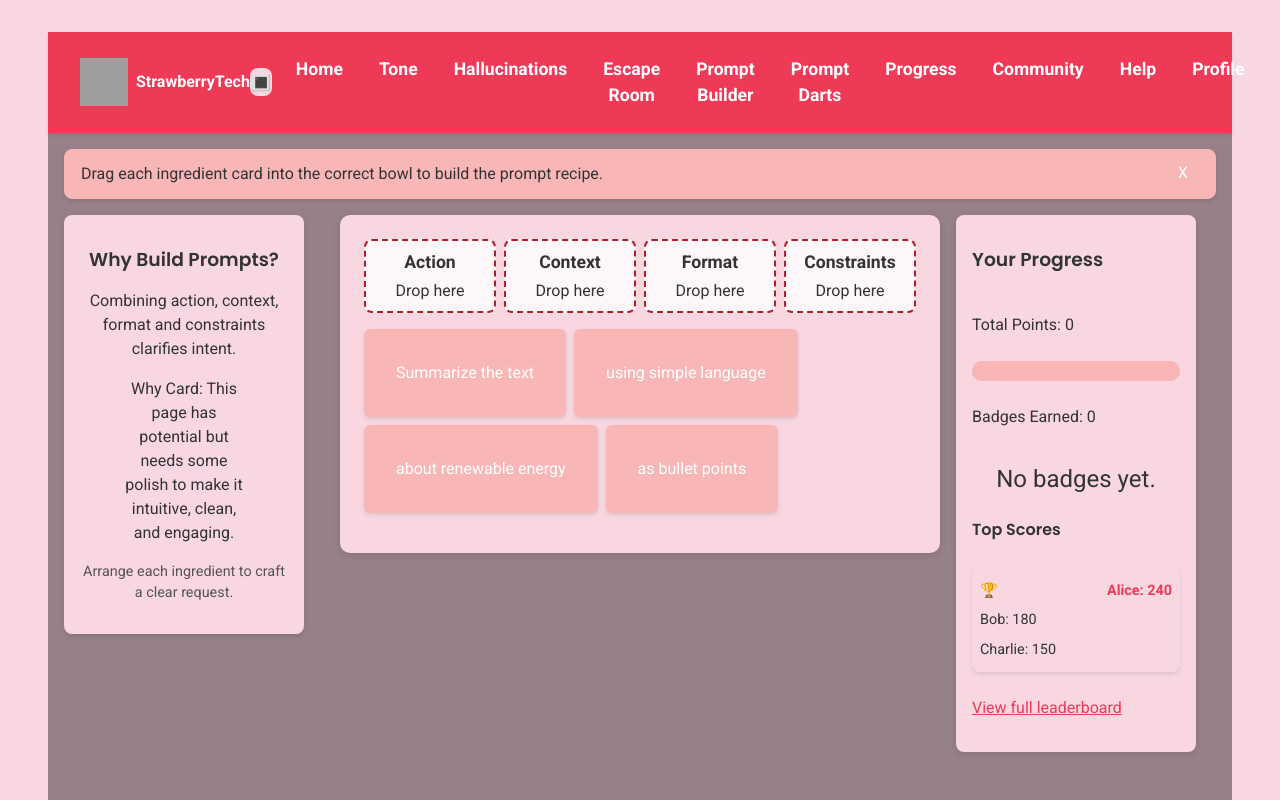
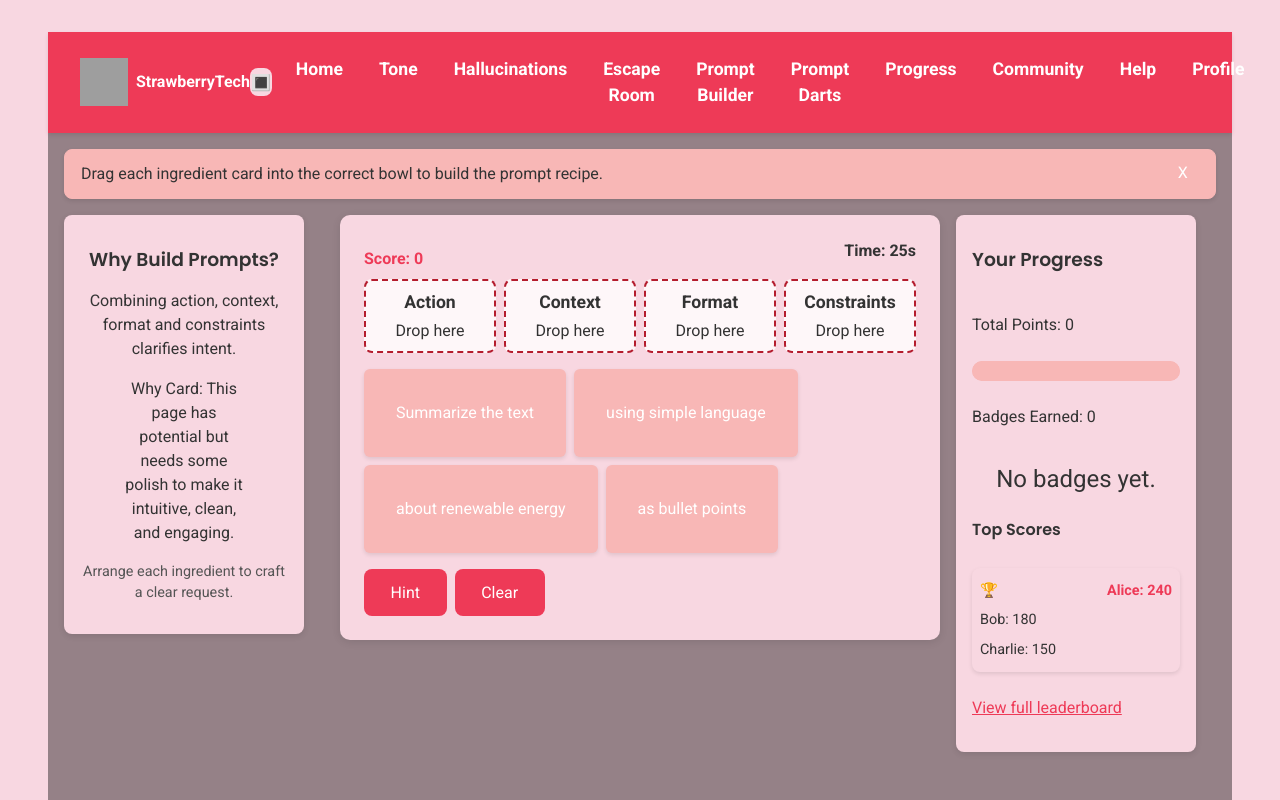
Before and after one commit to unnamedmistress/StrawberryTech, a React (Vite) app in the folder learning-games/: page /games/recipe in a window 1280 px wide. Shown: the top 800 px of the page. Built offline with nearby package versions, Linux system fonts and the light colour scheme; grey boxes are pictures that could not be loaded.

Commit message:
feat: improve prompt builder game

```diff
--- a/learning-games/src/pages/PromptRecipeGame.css
+++ b/learning-games/src/pages/PromptRecipeGame.css
@@ -104,6 +104,29 @@
   border-color: var(--color-brand);
 }
 
+.bowl.correct {
+  border-color: var(--color-accent);
+  background: #e6f7e0;
+}
+
+.bowl.wrong {
+  border-color: var(--color-deep-red);
+  background: #f8d7da;
+}
+
+.bowl.hint {
+  animation: hintGlow 0.8s ease-in-out infinite alternate;
+}
+
+@keyframes hintGlow {
+  from {
+    box-shadow: 0 0 0 0 rgba(238, 58, 87, 0.5);
+  }
+  to {
+    box-shadow: 0 0 10px 4px rgba(238, 58, 87, 0.5);
+  }
+}
+
 .bowl-content {
   margin-top: 0.25rem;
   min-height: 1.2rem;
@@ -134,6 +157,19 @@
 .card:hover {
   background: var(--color-brand);
   box-shadow: 0 4px 6px rgba(0,0,0,0.15);
+}
+
+.status-bar {
+  display: flex;
+  justify-content: space-between;
+  margin-bottom: 0.5rem;
+  font-weight: bold;
+}
+
+.game-actions {
+  margin-top: 0.5rem;
+  display: flex;
+  gap: 0.5rem;
 }
 
 .bowls {
--- a/learning-games/src/pages/PromptRecipeGame.tsx
+++ b/learning-games/src/pages/PromptRecipeGame.tsx
@@ -75,6 +75,15 @@ export default function PromptRecipeGame() {
   const [perfectRounds, setPerfectRounds] = useState(0)
   const [showPrompt, setShowPrompt] = useState(false)
   const [hoverSlot, setHoverSlot] = useState<Slot | null>(null)
+  const [level, setLevel] = useState(1)
+  const [timeLeft, setTimeLeft] = useState(30)
+  const [hintSlot, setHintSlot] = useState<Slot | null>(null)
+  const [feedback, setFeedback] = useState<Record<Slot, 'correct' | 'wrong' | null>>({
+    Action: null,
+    Context: null,
+    Format: null,
+    Constraints: null,
+  })
 
   function startRound() {
     const newCards: Card[] = [
@@ -87,6 +96,14 @@ export default function PromptRecipeGame() {
     setCards(shuffle([...newCards]))
     setDropped({ Action: null, Context: null, Format: null, Constraints: null })
     setShowPrompt(false)
+    setTimeLeft(30)
+    setHintSlot(null)
+    setFeedback({
+      Action: null,
+      Context: null,
+      Format: null,
+      Constraints: null,
+    })
   }
 
   useEffect(() => {
@@ -94,16 +111,32 @@ export default function PromptRecipeGame() {
   }, [])
 
   useEffect(() => {
+    if (showPrompt) return
+    const id = setInterval(() => {
+      setTimeLeft(t => {
+        if (t <= 1) {
+          clearInterval(id)
+          setShowPrompt(true)
+          return 0
+        }
+        return t - 1
+      })
+    }, 1000)
+    return () => clearInterval(id)
+  }, [showPrompt])
+
+  useEffect(() => {
     if (Object.values(dropped).every(Boolean)) {
       const { score: gained, perfect } = evaluateRecipe(dropped, roundCards)
-      setScoreState(s => s + gained)
+      const finalScore = gained + Math.floor(timeLeft / 5)
+      setScoreState(s => s + finalScore)
       if (perfect) {
         setPerfectRounds(p => p + 1)
         if (perfectRounds + 1 >= 10 && !user.badges.includes('prompt-chef')) {
           addBadge('prompt-chef')
         }
       }
-      setScore('recipe', score + gained)
+      setScore('recipe', score + finalScore)
       setShowPrompt(true)
     }
   }, [dropped])
@@ -117,8 +150,13 @@ export default function PromptRecipeGame() {
     const data = e.dataTransfer.getData('application/json')
     if (!data) return
     const card = JSON.parse(data) as Card
+    const correctText = roundCards.find(c => c.type === slot)?.text
+    const correct = card.text === correctText
     setDropped(prev => ({ ...prev, [slot]: card.text }))
-    setCards(cs => cs.filter(c => c.text !== card.text))
+    if (correct) {
+      setCards(cs => cs.filter(c => c.text !== card.text))
+    }
+    setFeedback(f => ({ ...f, [slot]: correct ? 'correct' : 'wrong' }))
     setHoverSlot(null)
   }
 
@@ -141,7 +179,28 @@ export default function PromptRecipeGame() {
   }
 
   function nextRound() {
+    setLevel(l => l + 1)
     startRound()
+  }
+
+  function clearRound() {
+    setCards(shuffle([...roundCards]))
+    setDropped({ Action: null, Context: null, Format: null, Constraints: null })
+    setFeedback({
+      Action: null,
+      Context: null,
+      Format: null,
+      Constraints: null,
+    })
+    setHintSlot(null)
+  }
+
+  function showHint() {
+    const remaining = roundCards.filter(c => !Object.values(dropped).includes(c.text))
+    if (remaining.length === 0) return
+    const card = remaining[Math.floor(Math.random() * remaining.length)]
+    setHintSlot(card.type)
+    setScoreState(s => Math.max(0, s - 1))
   }
 
   const promptText = `${dropped.Action ?? ''} ${dropped.Context ?? ''} ${dropped.Format ?? ''} ${dropped.Constraints ?? ''}`
@@ -159,11 +218,15 @@ export default function PromptRecipeGame() {
           <p className="sidebar-tip">Arrange each ingredient to craft a clear request.</p>
         </aside>
         <div className="recipe-game">
+          <div className="status-bar">
+            <span className="score">Score: {score}</span>
+            <span className="timer">Time: {timeLeft}s</span>
+          </div>
           <div className="bowls">
             {(['Action', 'Context', 'Format', 'Constraints'] as Slot[]).map(slot => (
               <div
                 key={slot}
-                className={`bowl${hoverSlot === slot ? ' hover' : ''}`}
+                className={`bowl${hoverSlot === slot ? ' hover' : ''}${hintSlot === slot ? ' hint' : ''}${feedback[slot] === 'correct' ? ' correct' : ''}${feedback[slot] === 'wrong' ? ' wrong' : ''}`}
                 onDrop={e => handleDrop(slot, e)}
                 onDragOver={e => handleDragOver(slot, e)}
                 onDragLeave={handleDragLeave}
@@ -185,6 +248,10 @@ export default function PromptRecipeGame() {
               </div>
             ))}
           </div>
+          <div className="game-actions">
+            <button className="btn-primary" onClick={showHint}>Hint</button>
+            <button className="btn-primary" onClick={clearRound}>Clear</button>
+          </div>
           {showPrompt && (
             <div className="plate">
               <h3>Your Prompt</h3>
```
